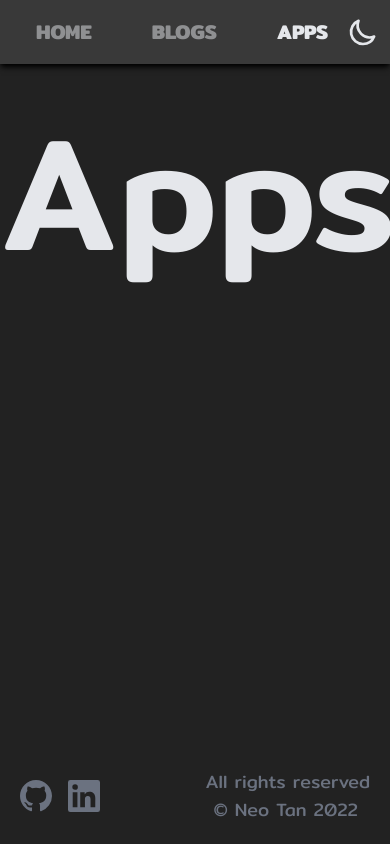
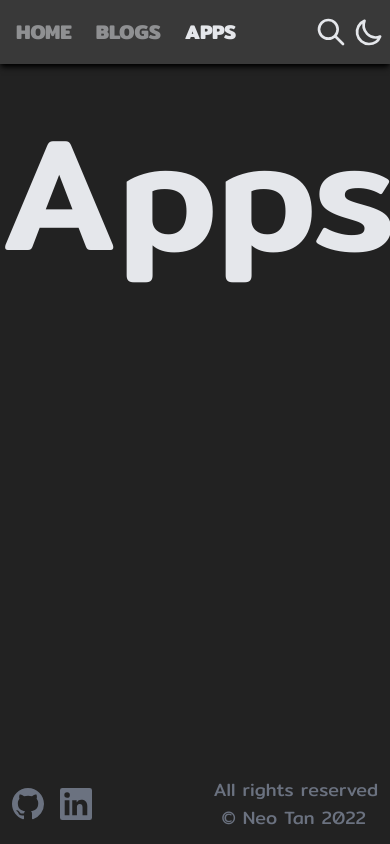
Before and after one commit to neotan/neotan.me, a Next.js app: page /apps in a window 390 px wide. Built offline with nearby package versions, Linux system fonts and the light colour scheme; no server answers.

Commit message:
fix: adjust style for home page responsive

```diff
--- a/components/footer.tsx
+++ b/components/footer.tsx
@@ -7,7 +7,7 @@ const iconClassName =
 
 export default function Footer() {
   return (
-    <footer className="border-primary flex max-h-[116px] items-center justify-between space-x-6 p-5 sm:flex-col">
+    <footer className="border-primary flex items-center justify-between space-x-6 p-3 sm:flex-col">
       <div className="flex space-x-4">
         <Link href="https://github.com/neotan">
           <a>
@@ -20,7 +20,7 @@ export default function Footer() {
           </a>
         </Link>
       </div>
-      <div className="justify-center space-x-2 font-heading text-lg text-gray-500 sm:mt-4 sm:flex sm:w-full">
+      <div className="justify-center space-x-2 font-heading text-lg text-gray-500 sm:mt-2 sm:flex">
         <span>All rights reserved</span>{' '}
         <span className="block sm:inline">{`© Neo Tan ${new Date().getFullYear()}`}</span>
       </div>
--- a/components/middle-nav.tsx
+++ b/components/middle-nav.tsx
@@ -22,7 +22,7 @@ function NavItem({title, href = '/', icon: Icon}: NavMidItemProps) {
     <Link href={href}>
       <a
         className={twMerge(
-          'sm:w-26 flex h-10 cursor-pointer items-center space-x-2 rounded-md p-4 opacity-50 transition hover:opacity-100 sm:space-x-0',
+          'sm:w-26 flex h-10 cursor-pointer items-center space-x-2 rounded-md p-2 opacity-50 transition hover:opacity-100 sm:space-x-0 sm:p-4',
           clsx({
             'opacity-100': isActive,
           }),
@@ -37,7 +37,7 @@ function NavItem({title, href = '/', icon: Icon}: NavMidItemProps) {
 
 export default function MiddleNav() {
   return (
-    <div className="flex max-w-2xl flex-grow justify-start space-x-5">
+    <div className="flex max-w-2xl flex-grow justify-start sm:space-x-5">
       <NavItem title="HOME" icon={HomeIcon} href="/" />
       <NavItem title="BLOGS" icon={BookOpenIcon} href="/blogs" />
       <NavItem title="APPS" icon={LightningBoltIcon} href="/apps" />
--- a/components/modal.tsx
+++ b/components/modal.tsx
@@ -138,7 +138,7 @@ const Modal = forwardRef<HTMLDivElement, ModalProps>(
         <div
           {...props}
           className={twMerge(
-            'flex max-h-[60vh] max-w-[40rem] flex-col items-center justify-center rounded-xl',
+            'flex max-h-[60vh] w-[40rem] flex-col items-center justify-center rounded-xl',
             className,
           )}
           ref={forwardedRef}
--- a/components/right-nav.tsx
+++ b/components/right-nav.tsx
@@ -44,7 +44,7 @@ function CustomHit({hit}) {
   return (
     <Link href={hit.url}>
       <a>
-        <article className="hover:bg-secondary flex  justify-between space-x-2 py-3 px-6 transition ">
+        <article className="hover:bg-secondary flex  justify-between space-x-2 p-3 transition sm:px-6 ">
           <FlexImage
             className="hidden w-20 md:inline-block"
             cloudinaryImgPubId={hit.cloudinaryImgPubId}
@@ -84,7 +84,7 @@ function SearchButton() {
       <SearchIcon className="h-8 cursor-pointer" onClick={toggleModal} />
       <Modal
         id="modal-search"
-        className="bg-primary shadow-primary border-primary max-h-[80vh] w-[60vw] max-w-[60vw]"
+        className="bg-primary shadow-primary border-primary max-h-[80vh] w-[90vw] sm:w-[50vw]"
         backdropClass="items-start pt-10 bg-opacity-60 "
         open={visable}
         onClickBackdrop={toggleModal}
@@ -150,7 +150,7 @@ function DarkModeToggle() {
 
 export default function RightNav() {
   return (
-    <div className="flex max-w-[8vw] flex-grow justify-evenly">
+    <div className="flex min-w-[5rem] max-w-[8vw] flex-grow justify-evenly">
       <SearchButton />
       <DarkModeToggle />
     </div>
--- a/components/top-nav.tsx
+++ b/components/top-nav.tsx
@@ -3,7 +3,7 @@ import RightNav from './right-nav'
 
 export default function TopNav() {
   return (
-    <nav className="shadow-secondary bg-secondary fixed top-0 z-50 flex max-h-[72px] w-full flex-row items-center justify-between p-3 sm:p-4">
+    <nav className="shadow-secondary bg-secondary fixed top-0 z-50 flex max-h-[72px] w-full flex-row items-center justify-between py-3 sm:py-4 sm:px-8">
       <MiddleNav />
       <RightNav />
     </nav>
--- a/pages/index.tsx
+++ b/pages/index.tsx
@@ -8,7 +8,7 @@ export default function Home() {
         <BgImage />
         <div className="rounded bg-gray-900 bg-opacity-60 p-3 sm:p-20">
           <mo.h1
-            className="text-[8vw] shadow-lg md:text-5xl"
+            className="text-[8vw] md:text-5xl"
             initial={{opacity: 0, y: 100}}
             animate={{opacity: 1, y: 0}}
           >
@@ -59,7 +59,7 @@ function typing(str: string) {
 function BgImage() {
   return (
     <div
-      className="center absolute top-0 left-0 bottom-[116px] right-0 -z-10 bg-cover bg-center bg-no-repeat dark:grayscale"
+      className="center absolute top-0 left-0 bottom-0 right-0 -z-10 bg-cover bg-center bg-no-repeat dark:grayscale"
       style={{
         backgroundImage:
           'url("https://res.cloudinary.com/ntme/image/upload/v1653179674/blog/HK_JWMarriott_cmxjbo.jpg")',
--- a/styles/globals.css
+++ b/styles/globals.css
@@ -81,5 +81,5 @@
 }
 
 .height-screen {
-  height: calc(100vh - 72px - 116px);
+  height: calc(100vh - 72px);
 }
```
